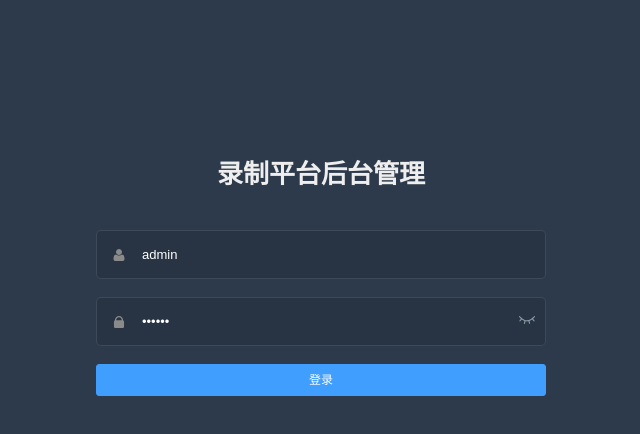
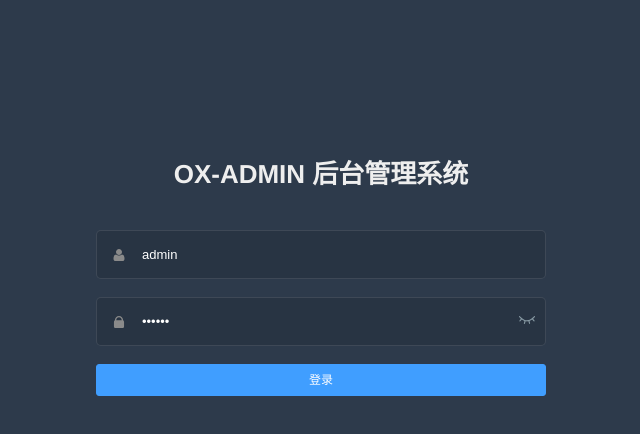
Before and after one commit to java668/ox-admin-web, a Vue app: page /#/login in a window 1280 px wide. Shown: the top 434 px of the page, without its empty margins (319-959 px from the left). Built offline with nearby package versions, Linux system fonts and the light colour scheme.

Commit message:
moved file

```diff
--- a/src/layout/components/Sidebar/Logo.vue
+++ b/src/layout/components/Sidebar/Logo.vue
@@ -24,7 +24,7 @@ export default {
   },
   data() {
     return {
-      title: 'OX ADMIN',
+      title: 'OX-ADMIN',
       logo: 'https://wpimg.wallstcn.com/69a1c46c-eb1c-4b46-8bd4-e9e686ef5251.png'
     }
   }
--- a/src/settings.js
+++ b/src/settings.js
@@ -1,6 +1,6 @@
 module.exports = {
 
-  title: 'OX ADMIN',
+  title: 'OX-ADMIN',
 
   /**
    * @type {boolean} true | false
--- a/src/views/login/index.vue
+++ b/src/views/login/index.vue
@@ -3,7 +3,7 @@
     <el-form ref="loginForm" :model="loginForm" :rules="loginRules" class="login-form" auto-complete="on" label-position="left">
 
       <div class="title-container">
-        <h3 class="title">录制平台后台管理</h3>
+        <h3 class="title">OX-ADMIN 后台管理系统</h3>
       </div>
 
       <el-form-item prop="username">
--- a/src/views/record/monitor/druid/index.vue
+++ b/src/views/monitor/druid/index.vue
@@ -3,7 +3,7 @@
 </template>
 <script>
 import { mapGetters } from 'vuex'
-import elFrame from '@/components/Iframe/index'
+import elFrame from '@/components/Iframe'
 export default {
   name: 'Druid',
   components: { elFrame },
--- a/src/views/record/monitor/swagger/index.vue
+++ b/src/views/monitor/swagger/index.vue
@@ -3,7 +3,7 @@
 </template>
 <script>
 import { mapGetters } from 'vuex'
-import elFrame from '@/components/Iframe/index'
+import elFrame from '@/components/Iframe'
 export default {
   name: 'Swagger',
   components: { elFrame },
```
Also changed, not shown: src/views/system/menu/index.vue (renamed from src/views/record/system/menu/index.vue), src/views/system/role/index.vue (renamed from src/views/record/system/role/index.vue), src/views/system/user/index.vue (renamed from src/views/record/system/user/index.vue).
